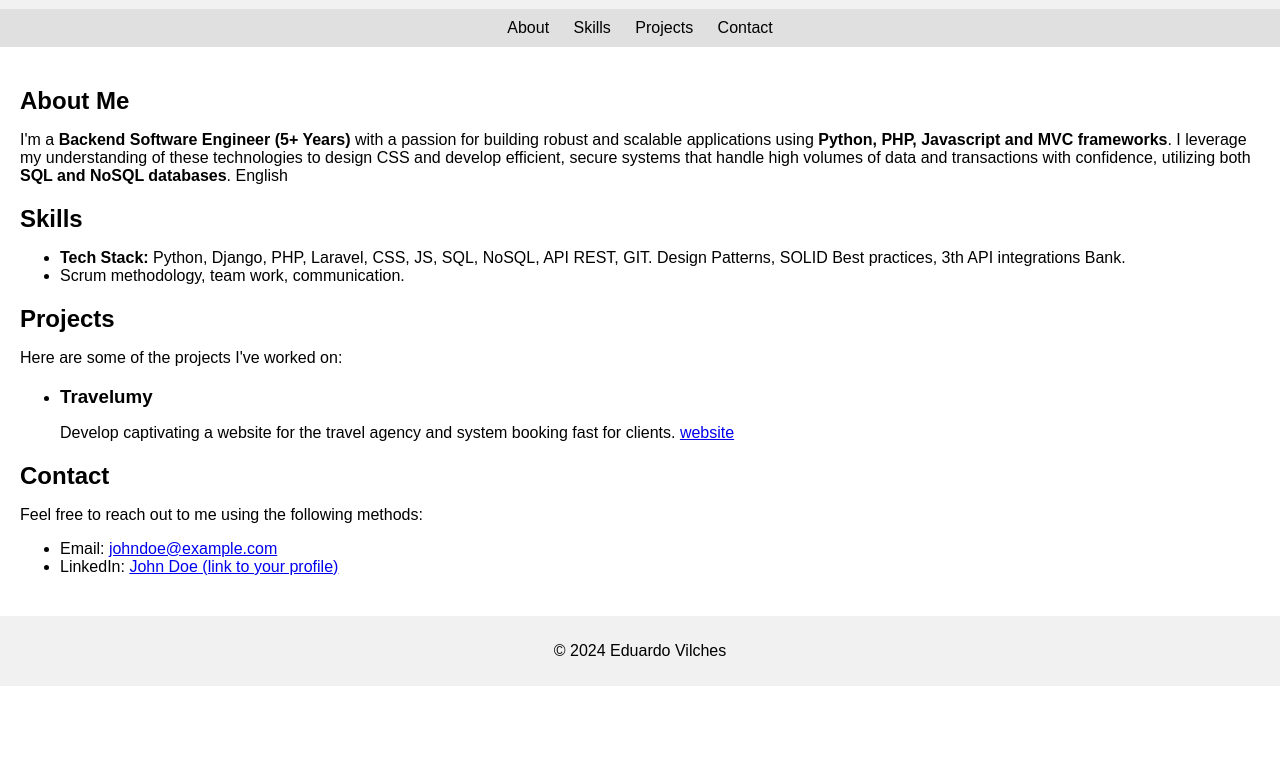
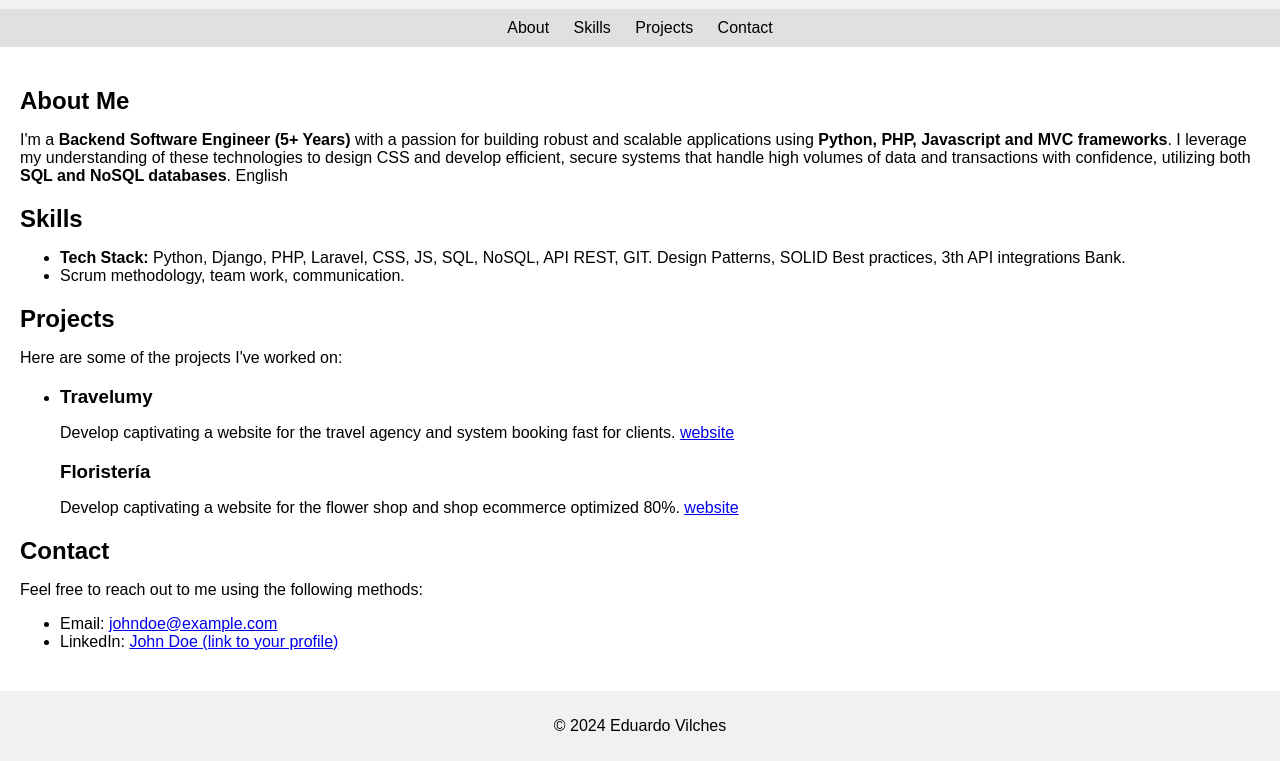
Before and after one commit to eduardovilches/eduardovilches.github.io, a plain HTML site: page index.html in a window 1280 px wide. Shown: the part 140-901 px from the top of the page. Before the commit the page ends 826 px from the top, so only its background shows below. Drawn offline with Linux system fonts and the light colour scheme.

Commit message:
Update index.html

```diff
--- a/index.html
+++ b/index.html
@@ -107,6 +107,10 @@
           <p>Develop captivating a website for the travel agency and system booking fast for clients.
             <a href="https://github.com/eduardovilches/portfolio/blob/main/travelumy%20booking%20system.png" target="_blank">website</a>
           </p>
+          <h3>Floristería</h3>
+          <p>Develop captivating a website for the flower shop and shop ecommerce optimized 80%.
+            <a href="https://github.com/eduardovilches/portfolio/blob/main/floristeria%20v2.png" target="_blank">website</a>
+          </p>
         </li>
         </ul>
     </section>
```
